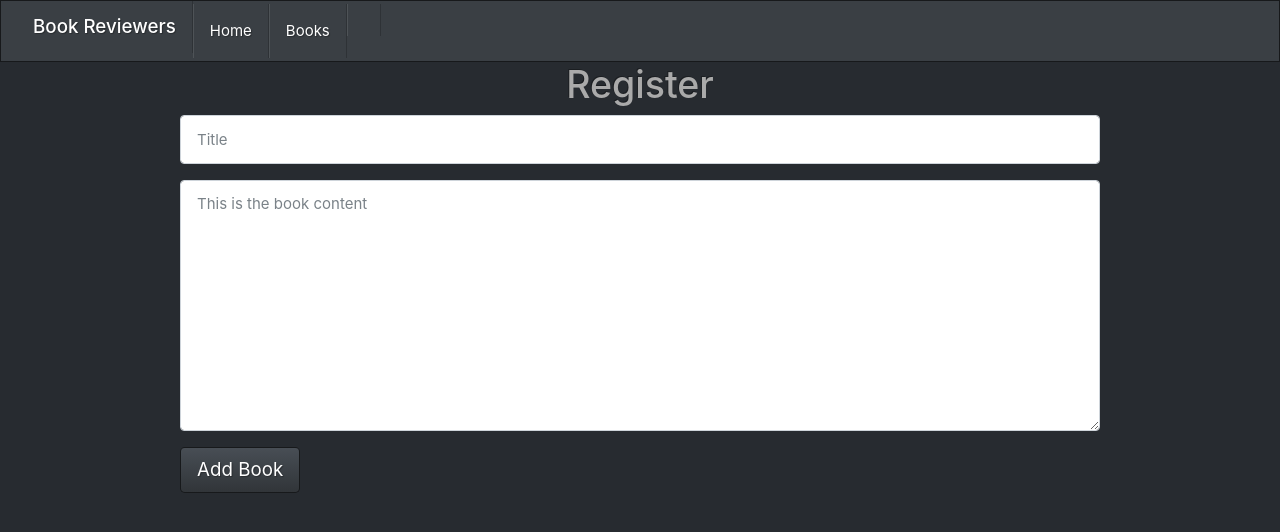
After one commit to stradtkt/Django-Reviewer, a Django app: page /add-book in a window 1280 px wide. The commit adds this page. Shown: the top 532 px of the page. Run offline with Django 3.2, Linux system fonts and the light colour scheme; parts of the project's set-up code (start-up, migrations or seed data) failed here and were passed over; some libraries are stand-ins or nearby versions.

Commit message:
Added items to the views.py file and added more templates

```diff
--- /dev/null
+++ b/apps/book_reviewers/templates/book_reviewers/add-book.html
@@ -0,0 +1,21 @@
+{% extends 'book_reviewers/layout.html' %}
+{% block title %} Add Books | Reviewer {% endblock %}
+{% block body %}
+
+<div class="row">
+    <div class="col-lg-10 offset-1">
+        <h1 class="text-center">Register</h1>
+        <form action="process_book" method="POST">
+            <div class="form-group">
+                <input type="text" name="title" class="form-control" placeholder="Title">
+            </div>
+            <div class="form-group">
+                <textarea name="content" class="form-control" cols="30" rows="10" placeholder="This is the book content"></textarea>
+            </div>
+            <input type="submit" value="Add Book" class="btn btn-primary btn-lg">
+        </form>
+    </div>
+</div>
+
+
+{% endblock %}
--- a/apps/book_reviewers/templates/book_reviewers/layout.html
+++ b/apps/book_reviewers/templates/book_reviewers/layout.html
@@ -13,6 +13,11 @@
 <body>
 <nav class="navbar navbar-expand-lg bg-primary">
     <span class="navbar-brand text-white h1">Book Reviewers</span>
+    <ul class="nav">
+        <li class="nav-item"><a href="/" class="nav-link">Home</a></li>
+        <li class="nav-item"><a href="all-books" class="nav-link">Books</a></li>
+        <li class="nav-item"><a href="/" class="nav-link"></a></li>
+    </ul>
 </nav>
 <div class="container">
     {% block body %} {% endblock %}
--- a/apps/book_reviewers/urls.py
+++ b/apps/book_reviewers/urls.py
@@ -3,4 +3,9 @@ from . import views
 
 urlpatterns = [
     url(r'^$', views.index),
+    url(r'^all-books$', views.all_books),
+    url(r'^(?P<id>\d+)/book-reviews$', views.book_review),
+    url(r'^process_review$', views.process_review),
+    url(r'^add-book$', views.add_book),
+    url(r'^process_book$', views.process_book)
 ]
--- a/apps/book_reviewers/views.py
+++ b/apps/book_reviewers/views.py
@@ -2,8 +2,43 @@
 from __future__ import unicode_literals
 
 from django.shortcuts import render, redirect
+from .models import *
+import bcrypt
 
 # Create your views here.
 
 def index(request):
     return render(request, 'book_reviewers/index.html')
+
+def all_books(request):
+    context = {"books": Book.objects.all()}
+    return render(request, 'book_reviewers/all-books.html', context)
+
+def add_book(request):
+    return render(request, 'book_reviewers/add-book.html')
+
+def process_book(request):
+    title = request.POST['title']
+    content = request.POST['content']
+    valid = True
+    if title == "":
+        print("The title cannot be empty")
+        valid = False
+    if content == "":
+        print("The content cannot be empty")
+        valid = False
+    if valid:
+        book = Book.objects.create(title=title, content=content)
+    else:
+        return redirect('add-book')
+
+def book_review(request, id):
+    context = {
+        "book": Book.objects.get(id=id)
+    }
+    return render(request, 'book_reviewers/review.html', context)
+
+def process_review(request):
+    title = request.POST['title']
+    body = request.POST['body']
+    review = Review.objects.create(title=title, body=body)
```
Also changed, not shown: apps/book_reviewers/templates/book_reviewers/all-books.html (added, +20 -0 lines), apps/book_reviewers/templates/book_reviewers/review.html (added, +26 -0 lines), db.sqlite3, 2 other files.
